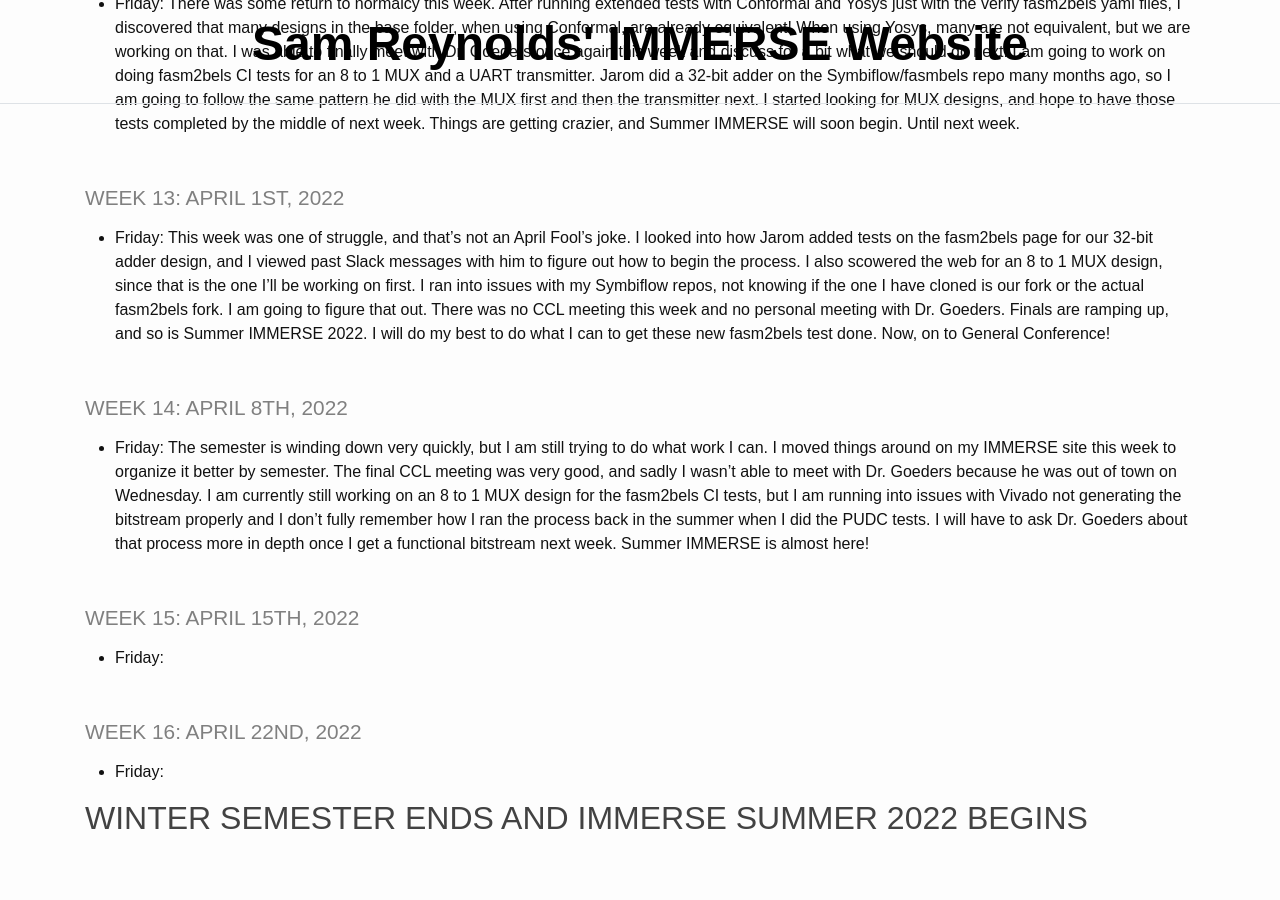
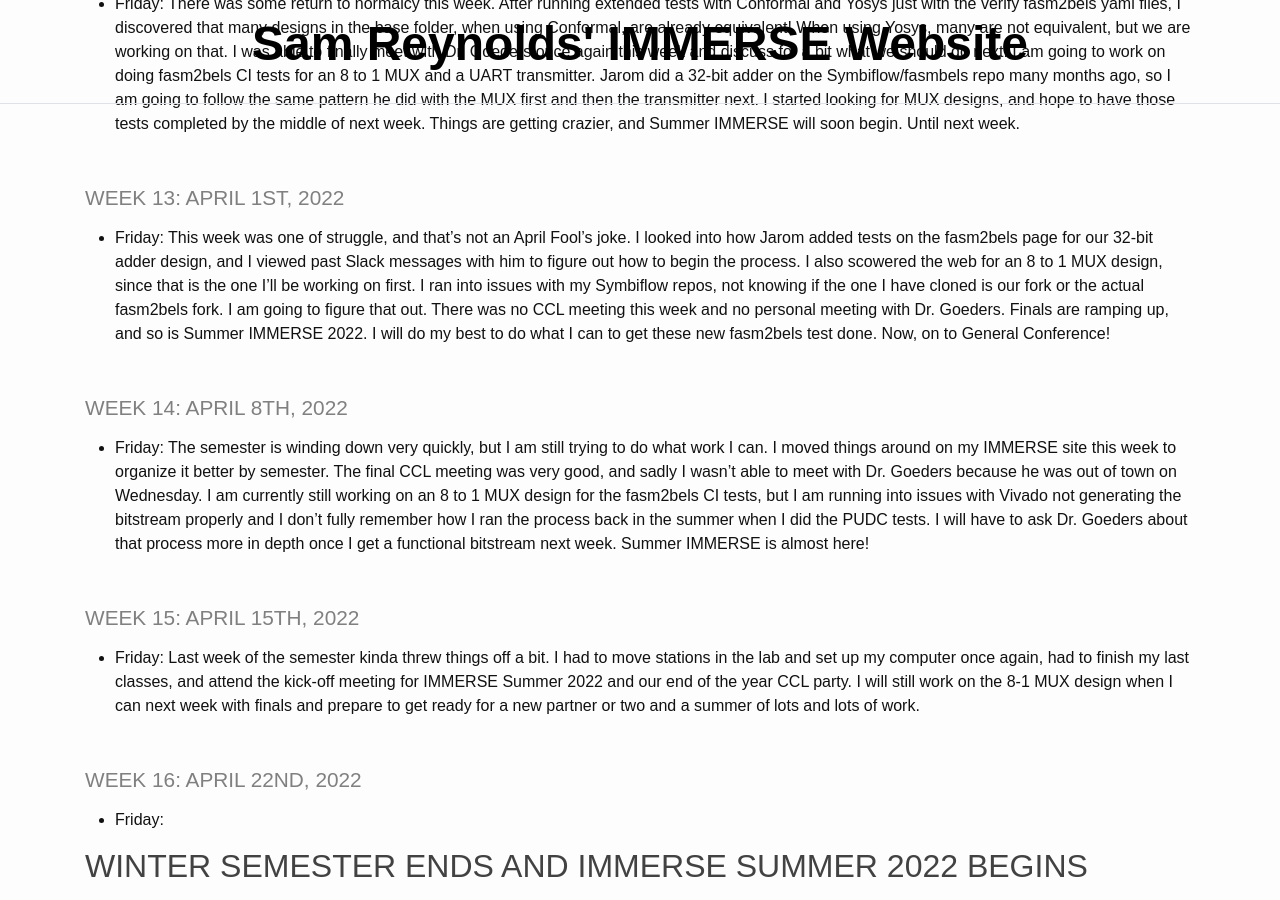
Before and after one commit to TheDHCreator/thedhcreator.github.io, a Jekyll site: the page built from _pages/log.md, in a window 1280 px wide and 900 px high, scrolled down 2885 px. Built offline with Jekyll 4.4.1, drawn with Linux system fonts in a browser that asks for light colours; before the commit the page ends 3737 px from its top, so only the background shows below that.

Commit message:
Lots of lasts this week, moved computer, worked on IMMERSE site some more, summer IMMERSE kick off, etc.

```diff
--- a/_pages/log.md
+++ b/_pages/log.md
@@ -73,7 +73,7 @@ If you want to see IMMERSE Logs for past semesters, click one of the options bel
 
 ### Week 15: April 15th, 2022
 
-* **Friday**:
+* **Friday**: Last week of the semester kinda threw things off a bit. I had to move stations in the lab and set up my computer once again, had to finish my last classes, and attend the kick-off meeting for IMMERSE Summer 2022 and our end of the year CCL party. I will still work on the 8-1 MUX design when I can next week with finals and prepare to get ready for a new partner or two and a summer of lots and lots of work.
 
 ### Week 16: April 22nd, 2022
 
```
